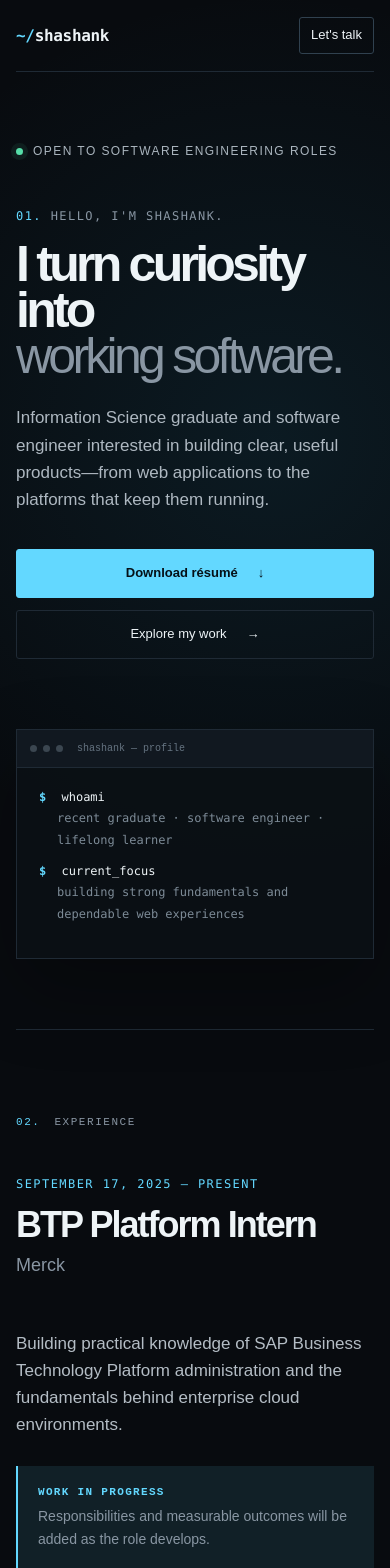
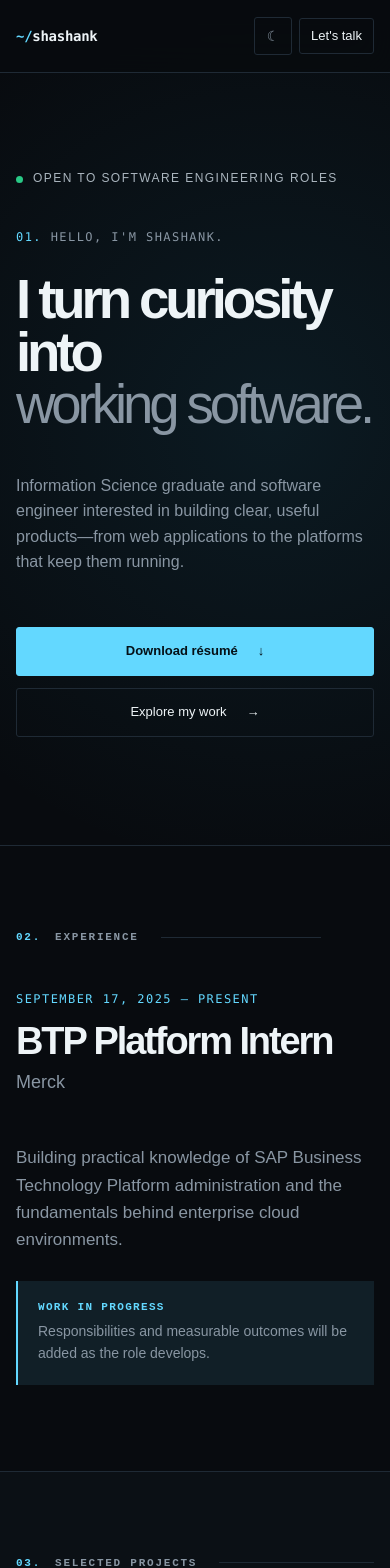
Before and after one commit to hdshashank/portfolio, a Next.js app: page / in a window 390 px wide. Shown: the top 1568 px of the page. Built offline with nearby package versions, Linux system fonts and the light colour scheme.

Commit message:
Polish themes and responsive layout

```diff
--- /dev/null
+++ b/app/components/ThemeToggle.tsx
@@ -0,0 +1,34 @@
+"use client";
+
+import { useEffect, useState } from "react";
+
+type Theme = "dark" | "light";
+
+export default function ThemeToggle() {
+  const [theme, setTheme] = useState<Theme>("dark");
+
+  useEffect(() => {
+    setTheme(document.documentElement.dataset.theme === "light" ? "light" : "dark");
+  }, []);
+
+  function toggleTheme() {
+    const nextTheme: Theme = theme === "dark" ? "light" : "dark";
+    document.documentElement.dataset.theme = nextTheme;
+    localStorage.setItem("theme", nextTheme);
+    setTheme(nextTheme);
+  }
+
+  return (
+    <button
+      className="themeToggle"
+      type="button"
+      role="switch"
+      aria-checked={theme === "light"}
+      aria-label={`Switch to ${theme === "dark" ? "light" : "dark"} theme`}
+      onClick={toggleTheme}
+    >
+      <span className="themeIcon" aria-hidden="true">{theme === "dark" ? "☾" : "☀"}</span>
+      <span className="toggleTrack" aria-hidden="true"><span /></span>
+    </button>
+  );
+}
--- a/app/globals.css
+++ b/app/globals.css
@@ -7,11 +7,32 @@
   --line: #1f2a35;
   --accent: #63d8ff;
   --accent-soft: rgba(99, 216, 255, 0.1);
+  --header: rgba(8, 11, 15, .84);
+  --section-alt: #0b1015;
+  --card: #0d1319;
+  --shadow: rgba(0, 0, 0, .25);
   --max: 1160px;
+  color-scheme: dark;
+}
+
+:root[data-theme="light"] {
+  --bg: #f5f7f8;
+  --surface: #ffffff;
+  --surface-2: #eaf0f3;
+  --text: #101820;
+  --muted: #5f6d78;
+  --line: #d6dfe4;
+  --accent: #007ca8;
+  --accent-soft: rgba(0, 124, 168, .09);
+  --header: rgba(245, 247, 248, .88);
+  --section-alt: #edf2f4;
+  --card: #ffffff;
+  --shadow: rgba(25, 52, 67, .1);
+  color-scheme: light;
 }
 
 * { box-sizing: border-box; }
-html { scroll-behavior: smooth; }
+html { scroll-behavior: smooth; scroll-padding-top: 88px; }
 body {
   margin: 0;
   background:
@@ -21,75 +42,82 @@ body {
   font-family: Arial, Helvetica, sans-serif;
   line-height: 1.6;
   -webkit-font-smoothing: antialiased;
+  overflow-x: hidden;
+  transition: background-color .25s ease, color .25s ease;
 }
 a { color: inherit; text-decoration: none; }
 .shell { width: min(calc(100% - 48px), var(--max)); margin-inline: auto; }
 
-.nav { height: 88px; display: flex; align-items: center; justify-content: space-between; border-bottom: 1px solid var(--line); }
+.siteHeader { position: sticky; top: 0; z-index: 50; background: var(--header); border-bottom: 1px solid var(--line); backdrop-filter: blur(18px); -webkit-backdrop-filter: blur(18px); }
+.nav { height: 88px; display: flex; align-items: center; justify-content: space-between; }
 .brand { font: 600 16px/1.2 ui-monospace, SFMono-Regular, Menlo, monospace; letter-spacing: -.02em; }
 .prompt { color: var(--accent); }
 .nav nav { display: flex; gap: 34px; color: var(--muted); font-size: 13px; }
 .nav nav a:hover, .footer a:hover { color: var(--accent); }
-.navCta { border: 1px solid #30414f; padding: 9px 16px; font-size: 13px; border-radius: 3px; }
+.navActions { display: flex; align-items: center; gap: 12px; }
+.navCta { border: 1px solid var(--line); padding: 9px 16px; font-size: 13px; border-radius: 3px; }
 .navCta:hover { border-color: var(--accent); color: var(--accent); }
+.themeToggle { display: inline-flex; align-items: center; gap: 8px; height: 38px; padding: 0 9px; color: var(--muted); background: transparent; border: 1px solid var(--line); border-radius: 3px; cursor: pointer; }
+.themeToggle:hover { color: var(--accent); border-color: var(--accent); }
+.themeIcon { width: 14px; font-size: 14px; line-height: 1; }
+.toggleTrack { position: relative; display: block; width: 25px; height: 14px; border-radius: 20px; background: var(--line); }
+.toggleTrack span { position: absolute; top: 3px; left: 3px; width: 8px; height: 8px; border-radius: 50%; background: var(--text); transition: transform .2s ease; }
+:root[data-theme="light"] .toggleTrack span { transform: translateX(11px); }
 
-.hero { min-height: calc(100vh - 88px); padding: 105px 0 90px; position: relative; }
+.hero { min-height: calc(100svh - 88px); padding: clamp(72px, 10vh, 112px) 0 100px; display: flex; flex-direction: column; justify-content: center; }
 .status { display: inline-flex; align-items: center; gap: 10px; color: #aab5be; font-size: 12px; text-transform: uppercase; letter-spacing: .12em; }
-.status span { width: 7px; height: 7px; border-radius: 50%; background: #56dda8; box-shadow: 0 0 0 5px rgba(86,221,168,.08); }
+.statusDot { position: relative; width: 7px; height: 7px; flex: 0 0 7px; border-radius: 50%; background: #29c986; }
+.statusDot::after { content: ""; position: absolute; inset: -1px; border: 1px solid #29c986; border-radius: 50%; animation: breathe 2.2s ease-out infinite; }
+@keyframes breathe { 0% { transform: scale(1); opacity: .85; } 75%, 100% { transform: scale(3.1); opacity: 0; } }
 .kicker, .overline { font: 500 12px/1.4 ui-monospace, SFMono-Regular, Menlo, monospace; text-transform: uppercase; letter-spacing: .12em; color: var(--muted); }
 .kicker { margin-top: 60px; }
 .kicker span, .sectionLabel span { color: var(--accent); }
 h1 { margin: 17px 0 25px; font-size: clamp(52px, 8.3vw, 112px); line-height: .92; letter-spacing: -.075em; font-weight: 650; max-width: 1000px; }
 h1 em, h2 em { color: var(--muted); font-style: normal; font-weight: 400; }
-.heroCopy { max-width: 585px; color: #aeb8c1; font-size: 17px; }
+.heroCopy { max-width: 650px; color: var(--muted); font-size: clamp(16px, 1.5vw, 18px); }
 .heroActions { display: flex; gap: 12px; margin-top: 36px; }
 .button { display: inline-flex; align-items: center; justify-content: center; gap: 20px; padding: 13px 20px; border: 1px solid var(--line); font-size: 13px; border-radius: 3px; transition: .2s ease; }
 .button.primary { color: #051017; background: var(--accent); border-color: var(--accent); font-weight: 700; }
 .button.primary:hover { background: #95e6ff; transform: translateY(-2px); }
 .button.secondary:hover { border-color: #526575; color: var(--accent); }
-.terminal { position: absolute; right: 0; bottom: 98px; width: min(42%, 460px); border: 1px solid var(--line); background: rgba(11,16,21,.88); box-shadow: 0 30px 80px rgba(0,0,0,.28); }
-.terminalBar { height: 38px; background: var(--surface-2); border-bottom: 1px solid var(--line); display: flex; align-items: center; gap: 6px; padding: 0 13px; color: #657380; font: 10px ui-monospace, monospace; }
-.terminalBar i { width: 7px; height: 7px; border-radius: 50%; background: #3b4650; }
-.terminalBar span { margin-left: 8px; }
-.terminalBody { padding: 19px 22px 24px; font: 12px/1.8 ui-monospace, SFMono-Regular, Menlo, monospace; }
-.terminalBody p { margin: 0; }
-.terminalBody b { color: var(--accent); margin-right: 8px; }
-.terminalBody .output { color: #7d8b97; padding-left: 18px; margin-bottom: 9px; }
-.cursor { display: inline-block; width: 6px; height: 13px; margin-left: 4px; vertical-align: -2px; background: var(--accent); animation: blink 1.1s steps(1) infinite; }
-@keyframes blink { 50% { opacity: 0; } }
-
-.section { padding: 120px 0; border-top: 1px solid var(--line); }
-.sectionLabel { display: flex; align-items: center; gap: 14px; margin-bottom: 70px; font: 500 11px ui-monospace, monospace; text-transform: uppercase; letter-spacing: .14em; color: var(--muted); }
+.section { position: relative; padding: clamp(90px, 11vw, 140px) 0; }
+.section::before { content: ""; position: absolute; z-index: -1; inset: 0 calc(50% - 50vw); border-top: 1px solid var(--line); background: var(--bg); }
+.section:nth-of-type(odd)::before { background: var(--section-alt); }
+.sectionLabel { display: flex; align-items: center; gap: 14px; margin-bottom: clamp(50px, 7vw, 78px); font: 600 11px ui-monospace, monospace; text-transform: uppercase; letter-spacing: .16em; color: var(--muted); }
+.sectionLabel::after { content: ""; height: 1px; max-width: 160px; flex: 1; margin-left: 8px; background: var(--line); }
 .sectionLabel p { margin: 0; }
 .experienceGrid, .aboutGrid { display: grid; grid-template-columns: .85fr 1.15fr; gap: 100px; }
 .overline { margin: 0 0 14px; color: var(--accent); }
 .experienceGrid h2, .sectionIntro h2, .about h2 { font-size: clamp(36px, 5vw, 64px); letter-spacing: -.055em; line-height: 1.02; margin: 0; }
 .company { color: var(--muted); font-size: 18px; margin: 7px 0 0; }
-.experienceBody { color: #b4bdc5; font-size: 17px; }
+.experienceBody { color: var(--muted); font-size: 17px; }
 .experienceBody > p { margin-top: 0; }
 .placeholder { display: flex; flex-direction: column; gap: 7px; margin-top: 28px; padding: 20px; border-left: 2px solid var(--accent); background: var(--accent-soft); font-size: 14px; color: var(--muted); }
 .placeholder span { color: var(--accent); font: 600 11px ui-monospace, monospace; text-transform: uppercase; letter-spacing: .12em; }
 .sectionIntro { display: flex; justify-content: space-between; align-items: end; gap: 50px; margin-bottom: 60px; }
 .sectionIntro p { max-width: 460px; margin: 0; color: var(--muted); }
-.project { display: grid; grid-template-columns: 70px 1fr 42px; gap: 30px; border-top: 1px solid var(--line); padding: 45px 0; transition: background .2s; }
-.project:last-child { border-bottom: 1px solid var(--line); }
+.projectList { display: grid; gap: 16px; }
+.project { display: grid; grid-template-columns: 54px 1fr 42px; gap: 26px; padding: 36px; border: 1px solid var(--line); border-radius: 8px; background: var(--card); box-shadow: 0 12px 35px transparent; transition: transform .2s, border-color .2s, box-shadow .2s; }
+.project:hover { transform: translateY(-3px); border-color: color-mix(in srgb, var(--accent) 45%, var(--line)); box-shadow: 0 18px 45px var(--shadow); }
 .projectNumber { color: #53606b; font: 12px ui-monospace, monospace; }
 .projectContent { max-width: 730px; }
 .projectContent h3 { font-size: 29px; letter-spacing: -.035em; margin: 0 0 12px; }
-.projectContent > p:not(.overline), .projectContent li { color: #9ba7b1; }
+.projectContent > p:not(.overline), .projectContent li { color: var(--muted); }
 .projectContent ul { padding-left: 18px; margin: 20px 0; }
 .projectContent li { padding-left: 7px; margin: 6px 0; font-size: 14px; }
 .tags { display: flex; flex-wrap: wrap; gap: 8px; margin-top: 24px; }
 .tags span { border: 1px solid var(--line); color: #80909c; padding: 4px 9px; border-radius: 2px; font: 10px ui-monospace, monospace; text-transform: uppercase; letter-spacing: .06em; }
 .projectLink { display: grid; place-items: center; width: 40px; height: 40px; border: 1px solid var(--line); border-radius: 50%; color: var(--muted); transition: .2s; }
 .projectLink:hover { color: var(--accent); border-color: var(--accent); transform: translate(2px,-2px); }
-.aboutGrid > div:first-child > p { max-width: 590px; color: #9ca8b2; margin-top: 28px; }
+.aboutGrid > div:first-child > p { max-width: 590px; color: var(--muted); margin-top: 28px; }
 .skillList { border-top: 1px solid var(--line); }
-.skill { padding: 22px 0; border-bottom: 1px solid var(--line); }
+.skill { padding: 22px 18px; border-bottom: 1px solid var(--line); }
+.skill:nth-child(odd) { background: var(--accent-soft); }
 .skill span { color: var(--accent); font: 10px ui-monospace, monospace; text-transform: uppercase; letter-spacing: .12em; }
 .skill p { color: #b7c0c7; margin: 5px 0 0; font-size: 14px; }
 
-.contact { text-align: center; padding: 145px 20px; border-top: 1px solid var(--line); }
+.contact { position: relative; text-align: center; padding: clamp(105px, 13vw, 160px) 20px; }
+.contact::before { content: ""; position: absolute; z-index: -1; inset: 0 calc(50% - 50vw); border-top: 1px solid var(--line); background: var(--bg); }
 .contact .kicker { margin-top: 0; }
 .contact h2 { font-size: clamp(47px, 7vw, 90px); line-height: .98; letter-spacing: -.065em; margin: 23px 0; }
 .contact > p:not(.kicker) { color: var(--muted); max-width: 530px; margin: 0 auto 33px; }
@@ -99,28 +127,41 @@ h1 em, h2 em { color: var(--muted); font-style: normal; font-weight: 400; }
 
 @media (max-width: 850px) {
   .nav nav { display: none; }
-  .hero { min-height: auto; padding-top: 75px; }
-  .terminal { position: static; width: 100%; margin-top: 70px; }
-  .experienceGrid, .aboutGrid { grid-template-columns: 1fr; gap: 50px; }
+  .hero { min-height: calc(100svh - 88px); }
+  .experienceGrid, .aboutGrid { grid-template-columns: 1fr; gap: 48px; }
   .sectionIntro { display: block; }
   .sectionIntro p { margin-top: 22px; }
 }
 @media (max-width: 560px) {
   .shell { width: min(calc(100% - 32px), var(--max)); }
+  html { scroll-padding-top: 72px; }
   .nav { height: 72px; }
+  .brand { font-size: 14px; }
+  .navActions { gap: 7px; }
+  .themeToggle { width: 38px; justify-content: center; padding: 0; }
+  .themeIcon { width: auto; }
+  .toggleTrack { display: none; }
   .navCta { padding: 7px 11px; }
-  .hero { padding: 65px 0 70px; }
-  .kicker { margin-top: 45px; }
-  h1 { font-size: 50px; }
+  .hero { min-height: calc(100svh - 72px); padding: 56px 0 68px; }
+  .kicker { margin-top: 40px; }
+  h1 { font-size: clamp(44px, 14vw, 58px); line-height: .96; }
   .heroActions { flex-direction: column; align-items: stretch; }
   .section { padding: 86px 0; }
   .sectionLabel { margin-bottom: 48px; }
-  .project { grid-template-columns: 36px 1fr; gap: 15px; }
+  .sectionIntro h2, .experienceGrid h2, .about h2 { font-size: 38px; }
+  .project { grid-template-columns: 30px 1fr; gap: 13px; padding: 26px 20px; }
   .projectLink { grid-column: 2; }
   .footer { padding: 25px 0; grid-template-columns: 1fr auto; gap: 18px; }
   .footer div { grid-row: 1 / 3; grid-column: 2; flex-direction: column; gap: 5px; text-align: right; }
   .copyright { text-align: left; margin: 0; }
 }
+@media (max-width: 380px) {
+  .navCta { display: none; }
+  .status { font-size: 10px; letter-spacing: .08em; }
+  h1 { font-size: 42px; }
+  .project { grid-template-columns: 1fr; }
+  .projectNumber, .projectLink { grid-column: 1; }
+}
 @media (prefers-reduced-motion: reduce) {
   html { scroll-behavior: auto; }
   *, *::before, *::after { animation-duration: .01ms !important; transition-duration: .01ms !important; }
--- a/app/layout.tsx
+++ b/app/layout.tsx
@@ -18,7 +18,14 @@ export const metadata: Metadata = {
 
 export default function RootLayout({ children }: Readonly<{ children: React.ReactNode }>) {
   return (
-    <html lang="en">
+    <html lang="en" suppressHydrationWarning>
+      <head>
+        <script
+          dangerouslySetInnerHTML={{
+            __html: `(function(){try{var t=localStorage.getItem('theme');document.documentElement.dataset.theme=t||(matchMedia('(prefers-color-scheme: light)').matches?'light':'dark')}catch(e){document.documentElement.dataset.theme='dark'}})()`,
+          }}
+        />
+      </head>
       <body>{children}</body>
     </html>
   );
--- a/app/page.tsx
+++ b/app/page.tsx
@@ -1,3 +1,5 @@
+import ThemeToggle from "./components/ThemeToggle";
+
 const projects = [
   {
     title: "Fitrack",
@@ -55,8 +57,9 @@ function ArrowIcon() {
 export default function Home() {
   return (
     <main>
-      <header className="nav shell">
-        <a className="brand" href="#top" aria-label="Shashank H D, home">
+      <header className="siteHeader">
+        <div className="nav shell">
+          <a className="brand" href="#top" aria-label="Return to the top of the page">
             <span className="prompt">~/</span>shashank
           </a>
           <nav aria-label="Primary navigation">
@@ -64,11 +67,15 @@ export default function Home() {
             <a href="#projects">Projects</a>
             <a href="#about">About</a>
           </nav>
+          <div className="navActions">
+            <ThemeToggle />
             <a className="navCta" href="mailto:hdshashankgowda@gmail.com">Let&apos;s talk</a>
+          </div>
+        </div>
       </header>
 
       <section className="hero shell" id="top">
-        <div className="status"><span /> Open to software engineering roles</div>
+        <div className="status"><span className="statusDot" /> Open to software engineering roles</div>
         <p className="kicker"><span>01.</span> Hello, I&apos;m Shashank.</p>
         <h1>I turn curiosity into<br /><em>working software.</em></h1>
         <p className="heroCopy">
@@ -80,15 +87,6 @@ export default function Home() {
             Download résumé <span aria-hidden="true">↓</span>
           </a>
           <a className="button secondary" href="#projects">Explore my work <span aria-hidden="true">→</span></a>
-        </div>
-        <div className="terminal" aria-label="A short introduction in terminal style">
-          <div className="terminalBar"><i /><i /><i /><span>shashank — profile</span></div>
-          <div className="terminalBody">
-            <p><b>$</b> whoami</p>
-            <p className="output">recent graduate · software engineer · lifelong learner</p>
-            <p><b>$</b> current_focus</p>
-            <p className="output">building strong fundamentals and dependable web experiences<span className="cursor" /></p>
-          </div>
         </div>
       </section>
 
```
Also changed, not shown: 1 other file (tests, documents, lock files or other folders). Lines whose indentation alone changed are shown as unchanged.
